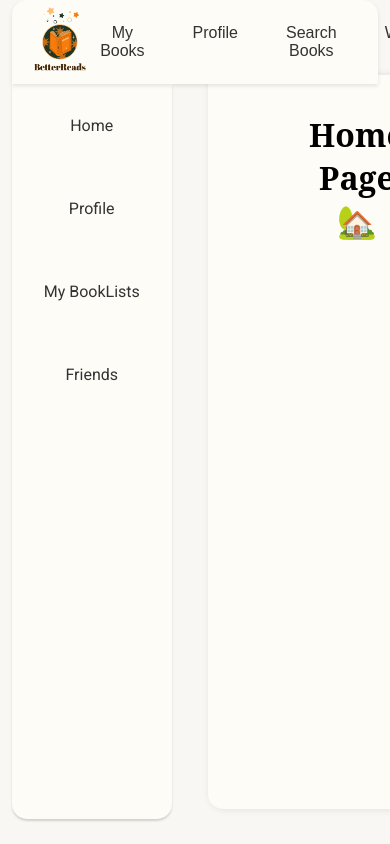
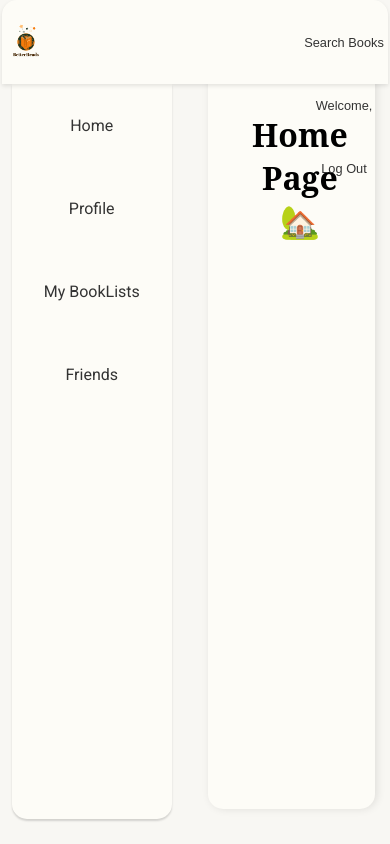
Before and after one commit to camcast04/BetterReads, a React (Create React App) app: page / in a window 390 px wide. Built offline with nearby package versions, Linux system fonts and the light colour scheme.

Commit message:
add media queries for responsive design

```diff
--- a/src/components/BookSearch/BookSearch.css
+++ b/src/components/BookSearch/BookSearch.css
@@ -39,6 +39,6 @@
 }
 
 .book-card {
-  /* flex: 0 1 calc(50% - 16px); */
+  flex: 0 1 calc(50% - 16px);
   margin: 8px;
 }
--- a/src/components/NavBar/NavBar.css
+++ b/src/components/NavBar/NavBar.css
@@ -4,7 +4,7 @@
   position: fixed;
   top: 0;
   left: 3%;
-  width: 94%;
+  right:3%;
   height: 10vh;
   padding: 1vh;
   font-family: Arial, Helvetica, sans-serif;
@@ -42,3 +42,83 @@
 .nav-links span:hover {
   text-decoration: underline;
 }
+
+/* Large Devices (desktops, 1200px and up) */
+@media (max-width: 1200px) {
+  .navbar {
+    left: 2%;
+    right: 2%;
+    padding: 0.5vh 1vh;
+  }
+
+  .logo {
+    height: 4rem;
+  }
+
+  .nav-links {
+    gap: 2.5rem;
+  }
+}
+
+/* Medium Devices (tablets, 768px and up) */
+@media (max-width: 768px) {
+  .navbar {
+    left: 1.5%;
+    right: 1.5%;
+    padding: 0.5vh 1vh;
+  }
+
+  .logo {
+    height: 3.5rem;
+  }
+
+  .nav-links {
+    gap: 2rem;
+  }
+}
+
+/* Small Devices (landscape phones, 576px and up) */
+@media (max-width: 576px) {
+  .navbar {
+    left: 1%;
+    right: 1%;
+    padding: 0.5vh 0.5vh;
+  }
+
+  .logo {
+    height: 3rem;
+  }
+
+  .nav-links {
+    gap: 1.5rem;
+  }
+
+  .nav-links a,
+  .nav-links span {
+    font-size: 0.9rem;
+  }
+}
+
+/* Extra Small Devices (portrait phones, less than 576px) */
+@media (max-width: 400px) {
+  .navbar {
+    left: 0.5%;
+    right: 0.5%;
+    padding: 0.5vh 0.5vh;
+  }
+
+  .logo {
+    height: 2.5rem;
+  }
+
+  .nav-links {
+    gap: 1rem;
+    flex-direction: column;
+    align-items: center;
+  }
+
+  .nav-links a,
+  .nav-links span {
+    font-size: 0.8rem;
+  }
+}
--- a/src/pages/App/App.css
+++ b/src/pages/App/App.css
@@ -14,15 +14,14 @@
 }
 
 .main-content {
-  position: fixed;
   margin-top: 7vh;
   padding-top: 2vh;
+  padding-left: 12vh;
+  padding-right: 3vh;
   height: 87vh;
   overflow: hidden;
-  padding-left: 12vh;
-  padding-right: 3vh;
-  margin-left: 20vw;
-  margin-right: 3%;
+  margin-left: 20vh;
+  margin-right: 2%;
   background: #fdfcf7;
   box-shadow: 2px 0 8px rgba(0, 0, 0, 0.1);
   border-radius: 0 0 15px 15px;
@@ -53,3 +52,55 @@ h2 {
   font-size: calc(10px + 2vmin);
   color: white;
 }
+
+
+
+/* Large Devices (desktops, 1200px and up) */
+@media (max-width: 1200px) {
+  .main-content {
+    margin-left: 15vh;
+    margin-right: 3%;
+    padding-left: 10vh;
+    padding-right: 2vh;
+  }
+}
+
+/* Medium Devices (tablets, 768px and up) */
+@media (max-width: 768px) {
+  .main-content {
+    margin-left: 10vh;
+    margin-right: 3%;
+    padding-left: 8vh;
+    padding-right: 1vh;
+  }
+}
+
+/* Small Devices (landscape phones, 576px and up) */
+@media (max-width: 576px) {
+  .main-content {
+    margin-left: 5vh;
+    margin-right: 3%;
+    padding-left: 6vh;
+    padding-right: 1vh;
+    width: auto;
+  }
+
+  .main-content .inner-content {
+    padding-right: 0.5rem;
+  }
+}
+
+/* Extra Small Devices (portrait phones, less than 576px) */
+@media (max-width: 400px) {
+  .main-content {
+    margin-left: 2vh;
+    margin-right: 2%;
+    padding-left: 4vh;
+    padding-right: 1vh;
+    width: auto;
+  }
+
+  .main-content .inner-content {
+    padding-right: 0.5rem;
+  }
+}
--- a/src/pages/BookListsPage/BookListsPage.jsx
+++ b/src/pages/BookListsPage/BookListsPage.jsx
@@ -31,7 +31,7 @@ export default function BookListsPage() {
       {lists.map((list) => (
         <div key={list._id} className="book-list">
           <h2>{list.listName}</h2>
-          <div className="books-row"> {/* Using flex container here */}
+          <div className="books-row">
             {list.books.map((book) => (
               <BookListItem
                 key={book._id}
@@ -76,79 +76,3 @@ function BookListItem({ book, listName, setLists, lists }) {
     </div>
   );
 }
-
-
-// import React, { useEffect, useState } from 'react';
-// import sendRequest from '../../utilities/send-request';
-// import './BookListsPage.css';
-
-// export default function BookListsPage() {
-//   const [lists, setLists] = useState([]);
-//   const [error, setError] = useState(null);
-
-//   useEffect(() => {
-//     const fetchLists = async () => {
-//       try {
-//         const data = await sendRequest('/api/users/me/lists');
-//         setLists(data);
-//       } catch (error) {
-//         setError(error.message);
-//       }
-//     };
-
-//     fetchLists();
-//   }, []);
-
-//   if (error) {
-//     return <div>Error: {error}</div>;
-//   }
-
-//   return (
-//     <div className="book-lists-page">
-//       <h1>Your Book Lists</h1>
-//       {lists.map((list) => (
-//         <div key={list._id} className="book-list">
-//           <h2>{list.listName}</h2>
-//           {list.books.map((book) => (
-//             <BookListItem
-//               key={book._id}
-//               book={book}
-//               listName={list.listName}
-//               setLists={setLists}
-//               lists={lists}
-//             />
-//           ))}
-//         </div>
-//       ))}
-//     </div>
-//   );
-// }
-
-// function BookListItem({ book, listName, setLists, lists }) {
-//   const handleRemoveFromList = async () => {
-//     try {
-//       const updatedList = await sendRequest(
-//         `/api/users/me/lists/${listName}/books/${book._id}`,
-//         'DELETE'
-//       );
-//       alert('Book removed from list!');
-
-//       setLists(
-//         lists.map((list) => (list._id === updatedList._id ? updatedList : list))
-//       );
-//     } catch (error) {
-//       alert(`Failed to remove book from list: ${error.message}`);
-//     }
-//   };
-
-//   return (
-//     <div className="book-card">
-//       <img src={book.coverImage} alt={book.title} />
-//       <div className="book-card-content">
-//         <h1>{book.title}</h1>
-//         <p>{book.authors.join(', ')}</p>
-//         <button onClick={handleRemoveFromList}>Remove from List</button>
-//       </div>
-//     </div>
-//   );
-// }
```
